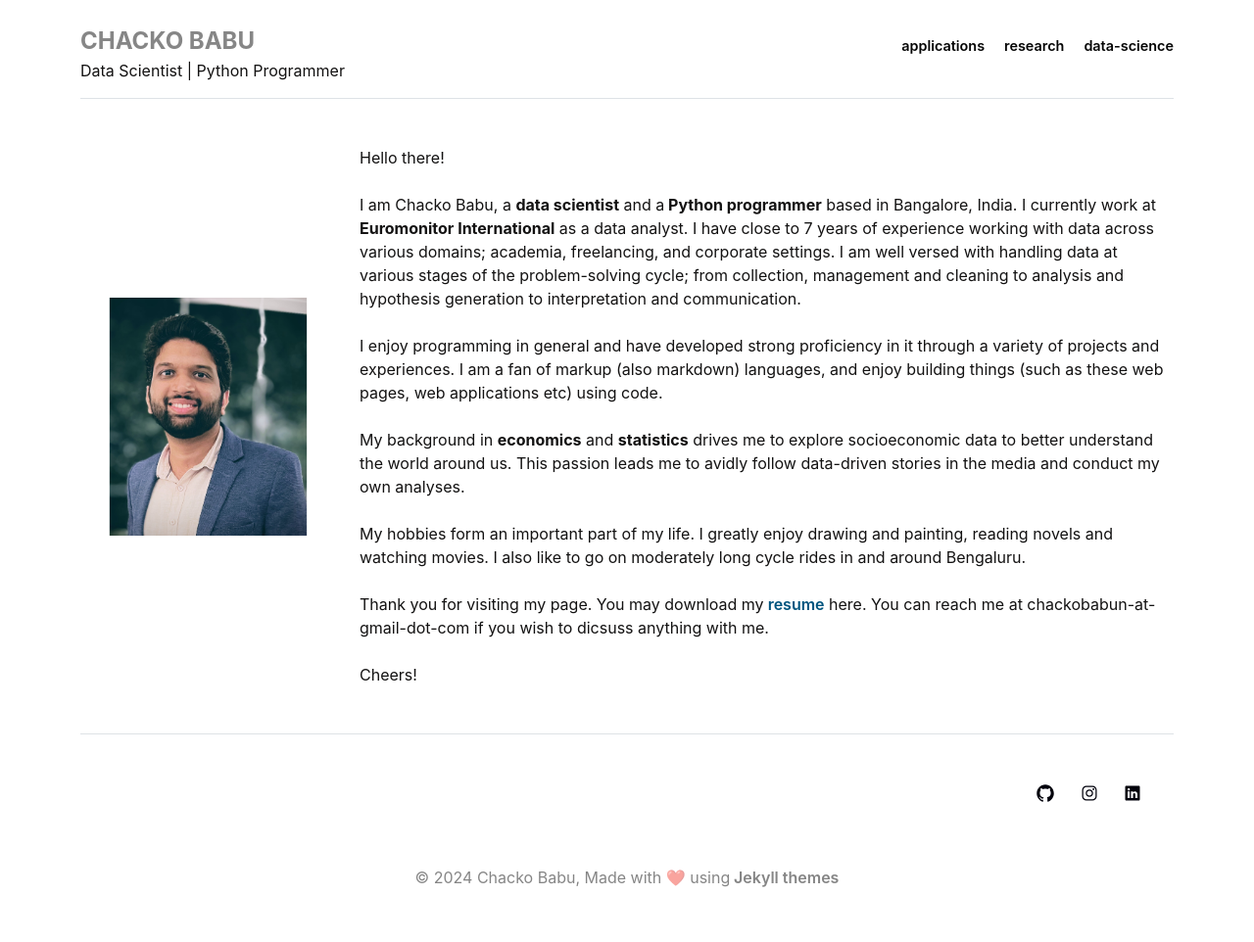
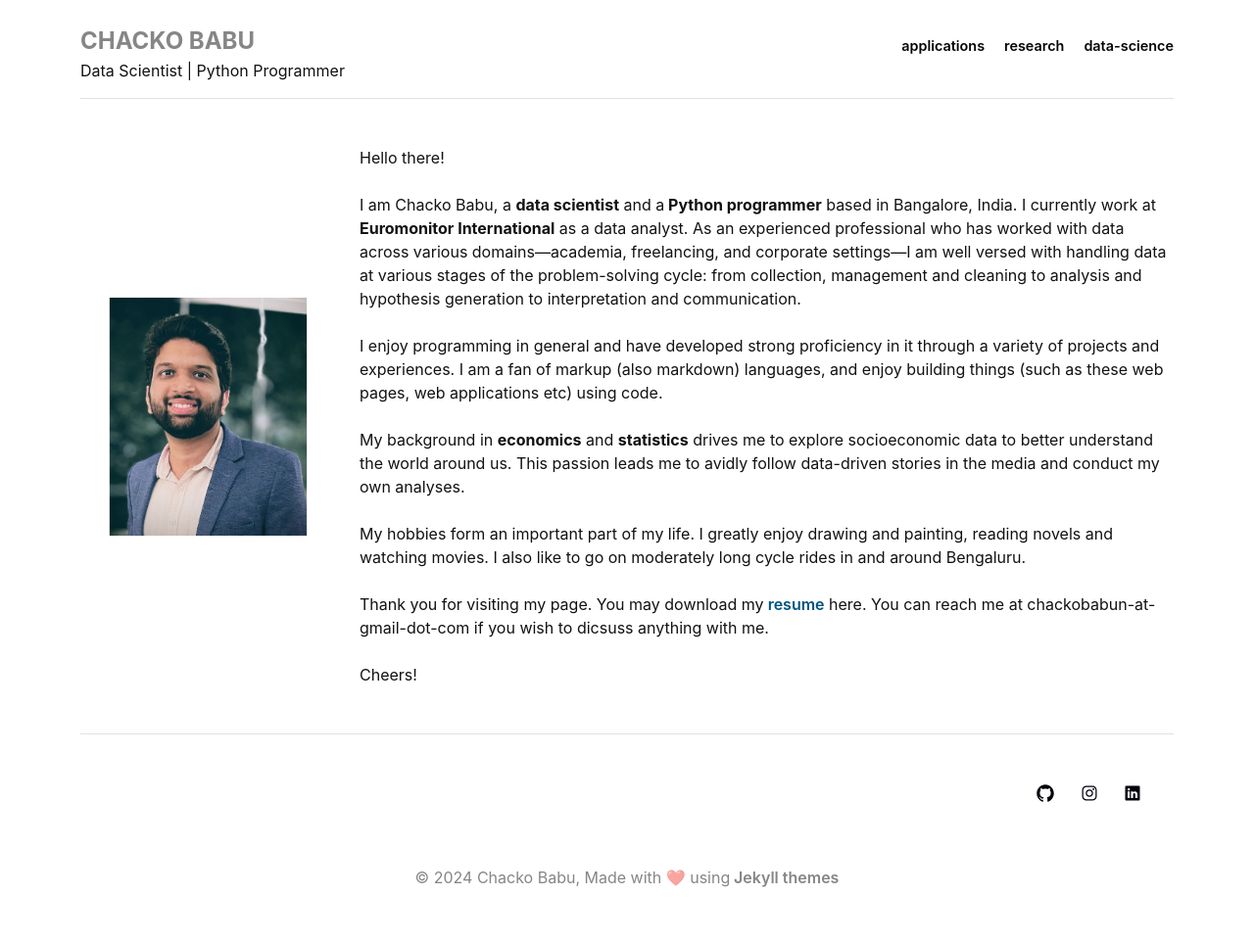
Before and after one commit to chackobabu/chackobabu.github.io, a Jekyll site: the page built from index.html, in a window 1280 px wide. Shown: the whole page at 98% size. Built offline with Jekyll 4.4.1, drawn with Linux system fonts in a browser that asks for light colours.

Commit message:
exeperience

```diff
--- a/index.html
+++ b/index.html
@@ -12,8 +12,7 @@ title: "index"
   <div class="col-9">
     Hello there!
     <br><br>I am Chacko Babu, a <strong>data scientist</strong> and a<strong> Python programmer</strong> based in Bangalore,
-    India. I currently work at <strong>Euromonitor International</strong> as a data analyst. I have close to 7 years of
-    experience working with data across various domains; academia, freelancing, and corporate settings. I am well versed with handling data at various stages of the problem-solving cycle; from collection, management and cleaning to analysis and hypothesis generation to interpretation and communication.
+    India. I currently work at <strong>Euromonitor International</strong> as a data analyst. As an experienced professional who has worked with data across various domains&mdash;academia, freelancing, and corporate settings&mdash;I am well versed with handling data at various stages of the problem-solving cycle: from collection, management and cleaning to analysis and hypothesis generation to interpretation and communication.
     <br><br>I enjoy programming in general and have developed strong proficiency in it through a variety of projects and
     experiences. I am a fan of markup (also markdown) languages, and enjoy building things (such as these web pages, web applications etc) using code.
     <br><br>My background in <strong>economics</strong> and <strong>statistics</strong> drives me to explore
```
